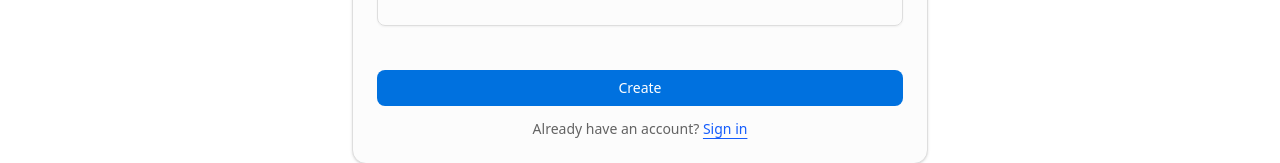
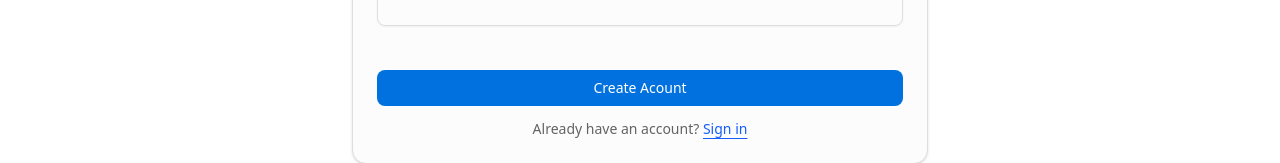
Before and after one commit to Mdnajimuddinhelal70/nm-health-care, a Next.js app in the folder frontend/: page /register in a window 1280 px wide. Shown: the part 533-696 px from the top of the page. Built offline with nearby package versions, Linux system fonts and the light colour scheme.

Commit message:
created functional login and register

```diff
--- a/frontend/src/components/ui/login-form.tsx
+++ b/frontend/src/components/ui/login-form.tsx
@@ -1,5 +1,7 @@
 "use client";
 
+import { loginUser } from "@/services/auth/loginUser";
+import { useActionState } from "react";
 import { Button } from "../../../components/ui/button";
 import {
   Field,
@@ -10,8 +12,10 @@ import {
 import { Input } from "../../../components/ui/input";
 
 const LoginForm = () => {
+  const [state, formAction, isPending] = useActionState(loginUser, null);
+  console.log(state, "State");
   return (
-    <form>
+    <form action={formAction}>
       <FieldGroup>
         <div className="grid grid-cols-1 gap-4">
           {/* Email */}
@@ -40,7 +44,9 @@ const LoginForm = () => {
         </div>
         <FieldGroup className="mt-4">
           <Field>
-            <Button type="submit">Login</Button>
+            <Button type="submit" disabled={isPending}>
+              {isPending ? "Logining..." : "Login"}
+            </Button>
 
             <FieldDescription className="px-6 text-center">
               Don&apos;t have an account?{" "}
--- a/frontend/src/components/ui/register-form.tsx
+++ b/frontend/src/components/ui/register-form.tsx
@@ -1,5 +1,7 @@
 "use client";
 
+import { registerPatients } from "@/services/auth/registerPatients";
+import { useActionState } from "react";
 import {
   Field,
   FieldDescription,
@@ -10,8 +12,10 @@ import { Input } from "../../../components/ui/input";
 import { Button } from "./button";
 
 const RegisterForm = () => {
+  const [state, formAction, isPending] = useActionState(registerPatients, null);
+  console.log(state, "State");
   return (
-    <form>
+    <form action={formAction}>
       <FieldGroup>
         <div className="grid grid-cols-1 md:grid-cols-2 gap-4">
           {/* Name */}
@@ -56,7 +60,9 @@ const RegisterForm = () => {
         </div>
         <FieldGroup className="mt-4">
           <Field>
-            <Button type="submit">Create</Button>
+            <Button type="submit" disabled={isPending}>
+              {isPending ? "Creating Acount..." : "Create Acount"}
+            </Button>
 
             <FieldDescription className="px-6 text-center">
               Already have an account?{" "}
--- /dev/null
+++ b/frontend/src/services/auth/loginUser.ts
@@ -0,0 +1,29 @@
+/* eslint-disable @typescript-eslint/no-explicit-any */
+"use server";
+
+export const loginUser = async (
+  _currentState: any,
+  formData: FormData,
+): Promise<any> => {
+  try {
+    const loginData = {
+      email: formData.get("email"),
+      password: formData.get("password"),
+    };
+
+    const res = await fetch("http://localhost:3000/api/v1/auth/login", {
+      method: "POST",
+      headers: {
+        "Content-Type": "application/json",
+      },
+      body: JSON.stringify(loginData),
+      cache: "no-store",
+    });
+
+    const data = await res.json();
+    return data;
+  } catch (error) {
+    console.log(error);
+    return { error: "Login failed" };
+  }
+};
--- /dev/null
+++ b/frontend/src/services/auth/registerPatients.ts
@@ -0,0 +1,31 @@
+/* eslint-disable @typescript-eslint/no-explicit-any */
+"use server";
+export const registerPatients = async (
+  _currentState: any,
+  formData: any,
+): Promise<any> => {
+  try {
+    const registerData = {
+      password: formData.get("password"),
+      patient: {
+        name: formData.get("name"),
+        address: formData.get("address"),
+        email: formData.get("email"),
+      },
+    };
+    const newFormData = new FormData();
+    newFormData.append("data", JSON.stringify(registerData));
+
+    const res = await fetch(
+      "http://localhost:5000/api/v1/user/create-patient",
+      {
+        method: "POST",
+        body: newFormData,
+      },
+    ).then((res) => res.json());
+    return res;
+  } catch (error) {
+    console.log(error);
+    return { error: "Registration failed" };
+  }
+};
```
